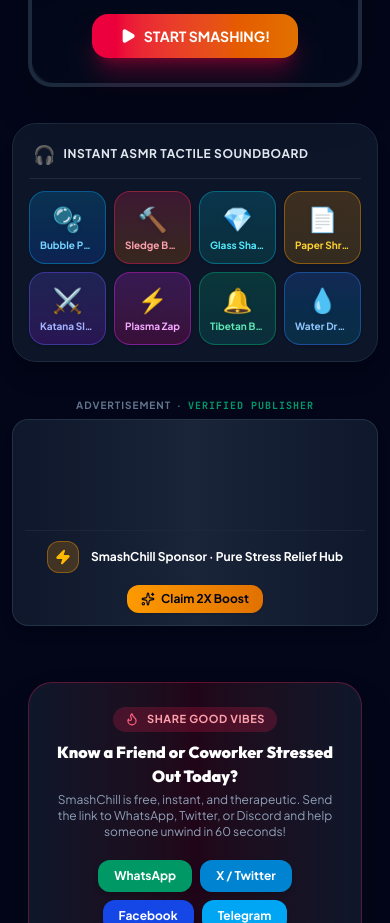
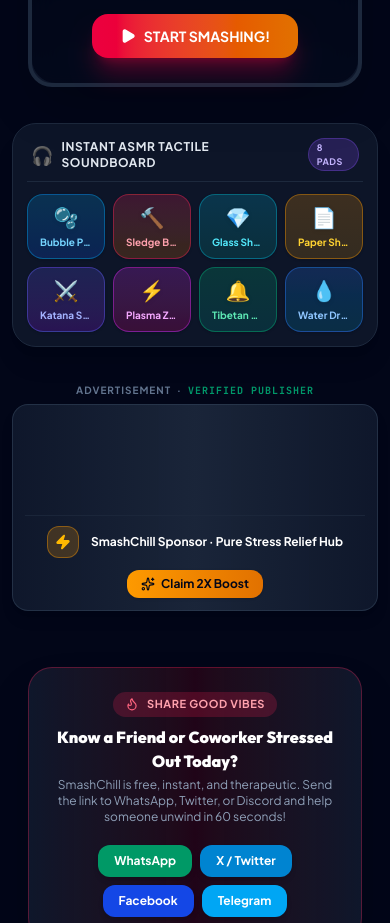
Before and after one commit to wegoswami/Smashchil, a React (Vite) app: page / in a window 390 px wide. Shown: the part 1340-2263 px from the top of the page. Built offline with nearby package versions, Linux system fonts and the light colour scheme.

Commit message:
style: update game selector and soundboard grid layout
Adjust grid responsive breakpoints for better alignment of game selection cards and ASMR soundboard pads across mobile and desktop devices.

```diff
--- a/src/App.tsx
+++ b/src/App.tsx
@@ -437,7 +437,7 @@ export default function App() {
         </div>
 
         {/* Game Selection Cards Strip - Responsive across Mobile, Tablet, Laptop & Desktop */}
-        <div className="w-full max-w-4xl grid grid-cols-2 sm:grid-cols-3 md:grid-cols-4 lg:grid-cols-5 xl:grid-cols-7 gap-2.5 mb-5" role="region" aria-label="Arcade games selector">
+        <div className="w-full max-w-4xl grid grid-cols-2 sm:grid-cols-4 md:grid-cols-4 lg:grid-cols-7 gap-2.5 mb-5" role="region" aria-label="Arcade games selector">
           {visibleGames.map((g) => {
             const isCurrent = activeMode === g.id;
             return (
--- a/src/components/AsmrSoundboard.tsx
+++ b/src/components/AsmrSoundboard.tsx
@@ -15,12 +15,15 @@ export const AsmrSoundboard: React.FC = () => {
   ];
 
   return (
-    <div className="w-full max-w-4xl mx-auto my-5 p-4 rounded-3xl bg-slate-900/90 border border-slate-800 shadow-xl select-none">
+    <div className="w-full max-w-4xl mx-auto my-5 p-3.5 sm:p-5 rounded-3xl bg-slate-900/90 border border-slate-800 shadow-xl select-none">
       <div className="flex items-center justify-between border-b border-slate-800 pb-2.5 mb-3 px-1">
         <div className="flex items-center gap-2">
           <span className="text-lg">🎧</span>
-          <span className="text-xs font-black uppercase tracking-wider text-slate-200">
+          <span className="text-xs sm:text-sm font-black uppercase tracking-wider text-slate-200">
             Instant ASMR Tactile Soundboard
+          </span>
+          <span className="px-2 py-0.5 rounded-full text-[9px] font-extrabold uppercase tracking-wider bg-violet-500/20 text-violet-300 border border-violet-500/30">
+            8 Pads
           </span>
         </div>
         <span className="text-[11px] text-slate-400 font-bold hidden sm:inline">
@@ -28,16 +31,17 @@ export const AsmrSoundboard: React.FC = () => {
         </span>
       </div>
 
-      <div className="grid grid-cols-4 sm:grid-cols-8 gap-2">
+      {/* Symmetrical Balanced Grid: 4 columns on Mobile & Tablet, 8 columns on Laptop & Desktop (Never 3 boxes) */}
+      <div className="grid grid-cols-4 md:grid-cols-8 gap-2 sm:gap-2.5 w-full">
         {pads.map((pad, idx) => (
           <button
             key={idx}
             onClick={pad.play}
             aria-label={`Play ${pad.label} ASMR Sound Effect`}
-            className={`flex flex-col items-center justify-center p-2.5 rounded-2xl bg-gradient-to-b ${pad.color} border transition-all duration-100 hover:scale-105 active:scale-90 cursor-pointer shadow-sm`}
+            className={`flex flex-col items-center justify-center p-2 sm:p-2.5 rounded-2xl bg-gradient-to-b ${pad.color} border transition-all duration-100 hover:scale-105 active:scale-90 cursor-pointer shadow-sm min-w-0 w-full`}
           >
-            <span className="text-2xl filter drop-shadow">{pad.icon}</span>
-            <span className="text-[10px] font-black mt-1 text-center truncate w-full">
+            <span className="text-xl sm:text-2xl filter drop-shadow">{pad.icon}</span>
+            <span className="text-[10px] sm:text-[11px] font-black mt-1 text-center truncate w-full px-1">
               {pad.label}
             </span>
           </button>
--- a/src/components/Header.tsx
+++ b/src/components/Header.tsx
@@ -460,7 +460,7 @@ export const Header: React.FC<HeaderProps> = ({
               <span className="text-[10px] text-emerald-400 font-mono">Tap to Play</span>
             </div>
 
-            <div className="grid grid-cols-2 sm:grid-cols-3 gap-2">
+            <div className="grid grid-cols-2 sm:grid-cols-4 gap-2">
               {games.map((g) => {
                 const isSelected = activeMode === g.id;
                 return (
```
